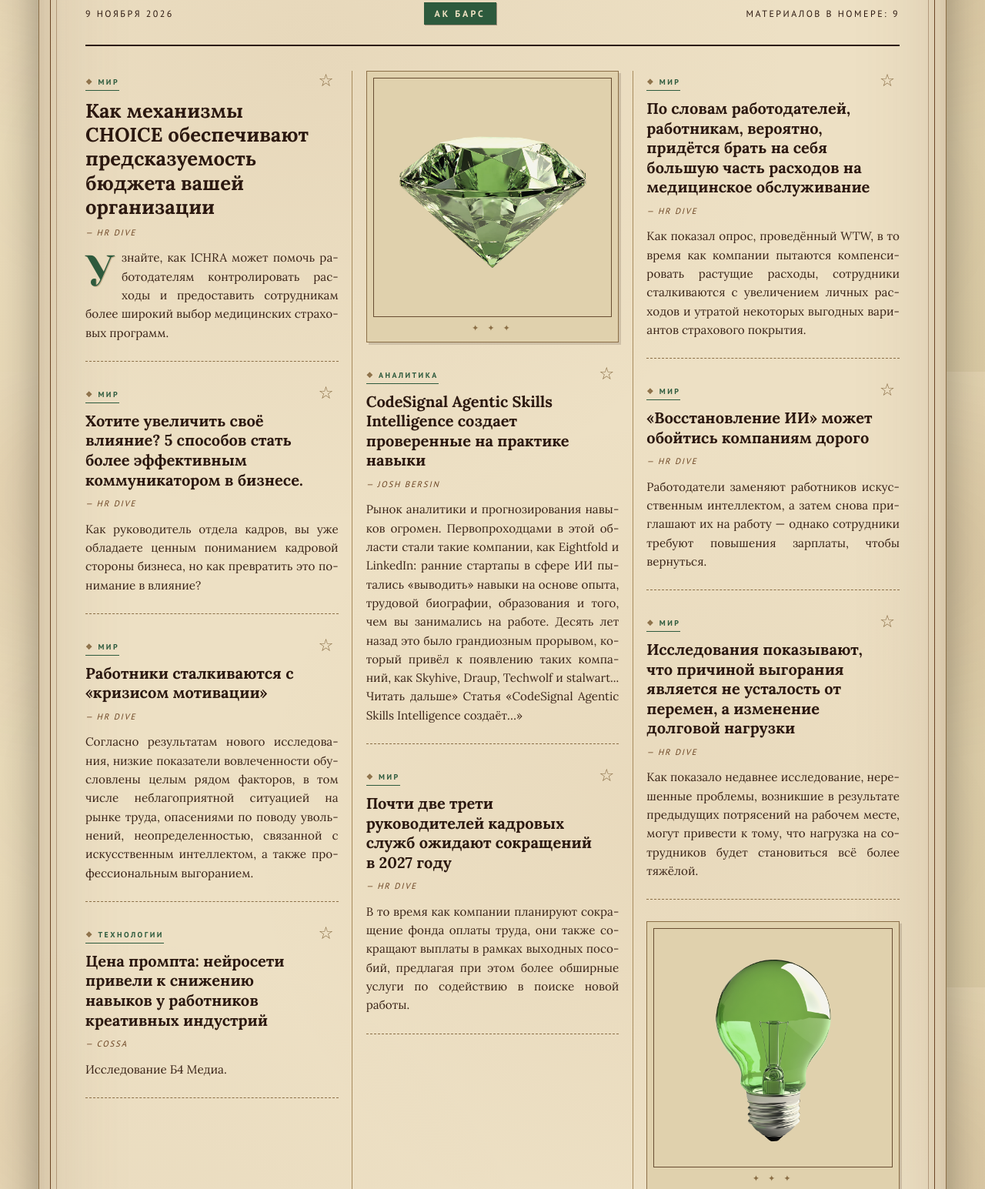
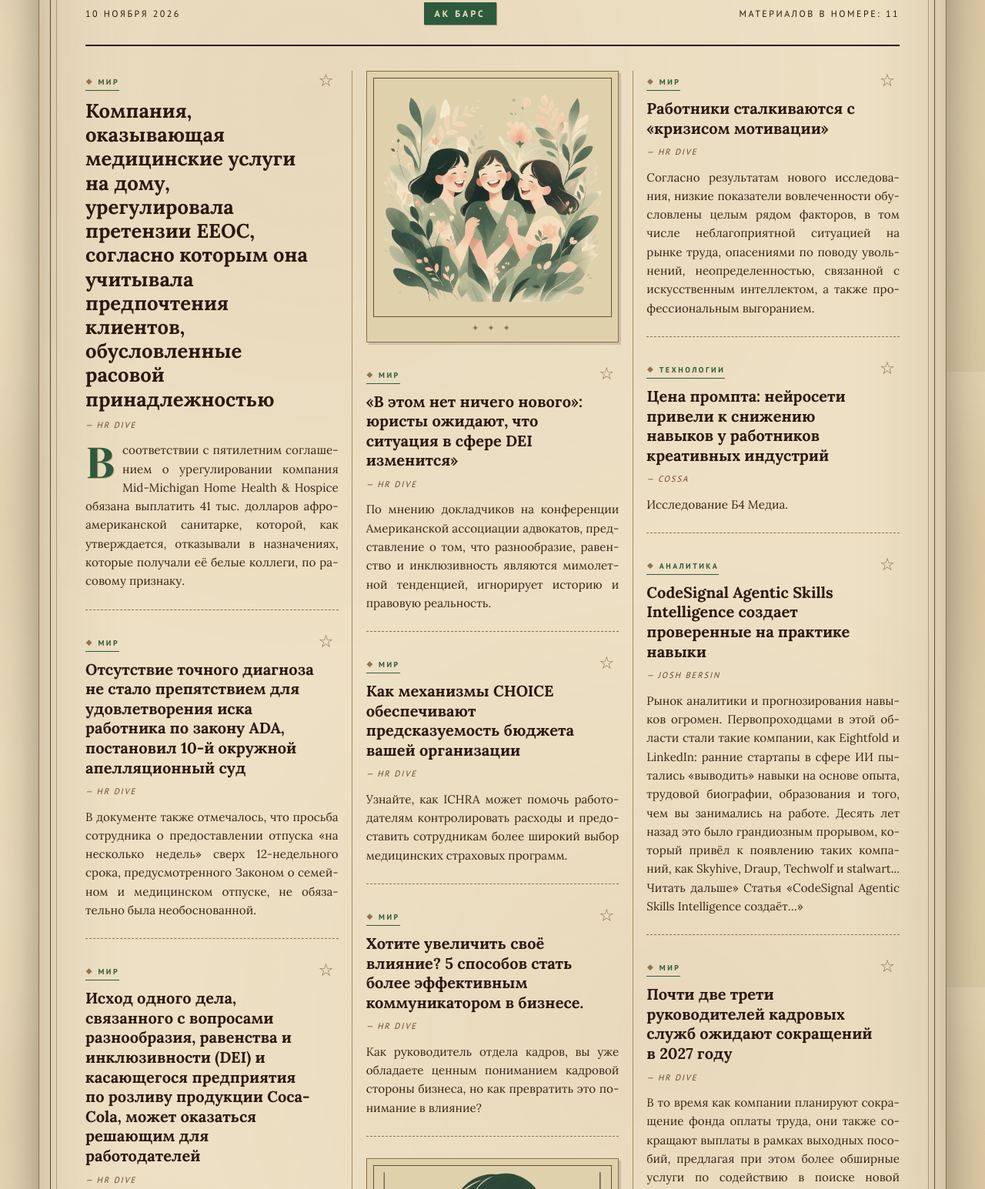
Before and after one commit to Yana170609/hr-daily, a plain HTML site: page index.html in a window 1280 px wide. Shown: the part 317-1862 px from the top of the page at 77% size. Drawn offline with Linux system fonts and the light colour scheme.

Commit message:
deploy: 9d83408612e45df5c77ed3d15ea316f94dce62f9

```diff
--- a/index.html
+++ b/index.html
@@ -211,14 +211,14 @@
             <div class="top-line">
                 <span>Корпоративное издание</span>
                 <span>Для внутреннего пользования</span>
-                <span>Выпуск №313</span>
+                <span>Выпуск №314</span>
             </div>
             <h1>Ведомость <span class="accent">для HR</span></h1>
             <div class="tagline">Новости, тренды и инновации в управлении персоналом</div>
             <div class="bottom-line">
-                <span>9 ноября 2026</span>
+                <span>10 ноября 2026</span>
                 <span class="issue">АК БАРС</span>
-                <span>Материалов в номере: 9</span>
+                <span>Материалов в номере: 11</span>
             </div>
         </header>
 
@@ -227,6 +227,82 @@
 
 
                 <article class="article lead"
+                         data-id="https://www.hrdive.com/news/mid-michigan-settles-eeoc-allegations-client-race/874137/"
+                         data-title="Компания, оказывающая медицинские услуги на дому, урегулировала претензии EEOC, согласно которым она учитывала предпочтения клиентов, обусловленные расовой принадлежностью"
+                         data-source="HR Dive"
+                         data-link="https://www.hrdive.com/news/mid-michigan-settles-eeoc-allegations-client-race/874137/">
+                    <button class="fav-btn" type="button" title="Добавить в избранное" aria-label="Добавить в избранное">☆</button>
+                    <span class="category">Мир</span>
+                    <h3><a href="https://www.hrdive.com/news/mid-michigan-settles-eeoc-allegations-client-race/874137/" target="_blank" rel="noopener">Компания, оказывающая медицинские услуги на дому, урегулировала претензии EEOC, согласно которым она учитывала предпочтения клиентов, обусловленные расовой принадлежностью</a></h3>
+                    <div class="source">HR Dive</div>
+                    <p class="summary">В соответствии с пятилетним соглашением о урегулировании компания Mid-Michigan Home Health &amp; Hospice обязана выплатить 41 тыс. долларов афроамериканской санитарке, которой, как утверждается, отказывали в назначениях, которые получали её белые коллеги, по расовому признаку.</p>
+                </article>
+
+
+
+                <article class="article "
+                         data-id="https://www.hrdive.com/news/lack-of-exact-diagnosis-didnt-defeat-employee-ada-claim/874175/"
+                         data-title="Отсутствие точного диагноза не стало препятствием для удовлетворения иска работника по закону ADA, постановил 10-й окружной апелляционный суд"
+                         data-source="HR Dive"
+                         data-link="https://www.hrdive.com/news/lack-of-exact-diagnosis-didnt-defeat-employee-ada-claim/874175/">
+                    <button class="fav-btn" type="button" title="Добавить в избранное" aria-label="Добавить в избранное">☆</button>
+                    <span class="category">Мир</span>
+                    <h3><a href="https://www.hrdive.com/news/lack-of-exact-diagnosis-didnt-defeat-employee-ada-claim/874175/" target="_blank" rel="noopener">Отсутствие точного диагноза не стало препятствием для удовлетворения иска работника по закону ADA, постановил 10-й окружной апелляционный суд</a></h3>
+                    <div class="source">HR Dive</div>
+                    <p class="summary">В документе также отмечалось, что просьба сотрудника о предоставлении отпуска «на несколько недель» сверх 12-недельного срока, предусмотренного Законом о семейном и медицинском отпуске, не обязательно была необоснованной.</p>
+                </article>
+
+
+
+                <article class="article "
+                         data-id="https://www.hrdive.com/news/coca-cola-bottler-case-outcome-employers/874166/"
+                         data-title="Исход одного дела, связанного с вопросами разнообразия, равенства и инклюзивности (DEI) и касающегося предприятия по розливу продукции Coca-Cola, может оказаться решающим для работодателей"
+                         data-source="HR Dive"
+                         data-link="https://www.hrdive.com/news/coca-cola-bottler-case-outcome-employers/874166/">
+                    <button class="fav-btn" type="button" title="Добавить в избранное" aria-label="Добавить в избранное">☆</button>
+                    <span class="category">Мир</span>
+                    <h3><a href="https://www.hrdive.com/news/coca-cola-bottler-case-outcome-employers/874166/" target="_blank" rel="noopener">Исход одного дела, связанного с вопросами разнообразия, равенства и инклюзивности (DEI) и касающегося предприятия по розливу продукции Coca-Cola, может оказаться решающим для работодателей</a></h3>
+                    <div class="source">HR Dive</div>
+                    <p class="summary">«Это дело является „очень важным с точки зрения практики работодателей“», — заявил один из адвокатов на конференции Американской ассоциации юристов по трудовому праву и праву занятости.</p>
+                </article>
+
+
+
+                <article class="article "
+                         data-id="https://www.e-xecutive.ru/community/digest/2001016-10-samyh-populyarnyh-statei-executive-ru-v-oktyabre-2026-goda?utm_campaign=00_atom_atom&utm_medium=atom&utm_source=rss"
+                         data-title="10 самых популярных статей Executive.ru в октябре 2026 года"
+                         data-source="E-xecutive"
+                         data-link="https://www.e-xecutive.ru/community/digest/2001016-10-samyh-populyarnyh-statei-executive-ru-v-oktyabre-2026-goda?utm_campaign=00_atom_atom&utm_medium=atom&utm_source=rss">
+                    <button class="fav-btn" type="button" title="Добавить в избранное" aria-label="Добавить в избранное">☆</button>
+                    <span class="category">Россия</span>
+                    <h3><a href="https://www.e-xecutive.ru/community/digest/2001016-10-samyh-populyarnyh-statei-executive-ru-v-oktyabre-2026-goda?utm_campaign=00_atom_atom&utm_medium=atom&utm_source=rss" target="_blank" rel="noopener">10 самых популярных статей Executive.ru в октябре 2026 года</a></h3>
+                    <div class="source">E-xecutive</div>
+                    <p class="summary">Эти публикации больше всего интересовали участников Сообщества менеджеров в октябре.</p>
+                </article>
+
+
+
+                <figure class="inline-image">
+                    <img src="images/magnific_3_WDvOiLxcXe-removebg-preview.png" alt="Иллюстрация" loading="lazy">
+                </figure>
+
+
+
+                <article class="article "
+                         data-id="https://www.hrdive.com/news/this-is-not-a-new-story-legal-professionals-expect-tide-to-turn-on-dei/874090/"
+                         data-title="«В этом нет ничего нового»: юристы ожидают, что ситуация в сфере DEI изменится»"
+                         data-source="HR Dive"
+                         data-link="https://www.hrdive.com/news/this-is-not-a-new-story-legal-professionals-expect-tide-to-turn-on-dei/874090/">
+                    <button class="fav-btn" type="button" title="Добавить в избранное" aria-label="Добавить в избранное">☆</button>
+                    <span class="category">Мир</span>
+                    <h3><a href="https://www.hrdive.com/news/this-is-not-a-new-story-legal-professionals-expect-tide-to-turn-on-dei/874090/" target="_blank" rel="noopener">«В этом нет ничего нового»: юристы ожидают, что ситуация в сфере DEI изменится»</a></h3>
+                    <div class="source">HR Dive</div>
+                    <p class="summary">По мнению докладчиков на конференции Американской ассоциации адвокатов, представление о том, что разнообразие, равенство и инклюзивность являются мимолетной тенденцией, игнорирует историю и правовую реальность.</p>
+                </article>
+
+
+
+                <article class="article "
                          data-id="https://www.hrdive.com/spons/how-choice-arrangements-bring-budget-predictability-to-your-organization/873632/"
                          data-title="Как механизмы CHOICE обеспечивают предсказуемость бюджета вашей организации"
                          data-source="HR Dive"
@@ -251,6 +327,12 @@
                     <div class="source">HR Dive</div>
                     <p class="summary">Как руководитель отдела кадров, вы уже обладаете ценным пониманием кадровой стороны бизнеса, но как превратить это понимание в влияние?</p>
                 </article>
+
+
+
+                <figure class="inline-image">
+                    <img src="images/magnific_Bh52ZWBoQR-removebg-preview.png" alt="Иллюстрация" loading="lazy">
+                </figure>
 
 
 
@@ -282,12 +364,6 @@
 
 
 
-                <figure class="inline-image">
-                    <img src="images/клиентоцентричность2.PNG" alt="Иллюстрация" loading="lazy">
-                </figure>
-
-
-
                 <article class="article "
                          data-id="https://joshbersin.com/2026/11/codesignal-agentic-skills-intelligence-builds-validated-skills-for-real/"
                          data-title="CodeSignal Agentic Skills Intelligence создает проверенные на практике навыки"
@@ -316,50 +392,8 @@
 
 
 
-                <article class="article "
-                         data-id="https://www.hrdive.com/news/workers-will-likely-have-to-shoulder-more-of-their-healthcare-costs/873803/"
-                         data-title="По словам работодателей, работникам, вероятно, придётся брать на себя большую часть расходов на медицинское обслуживание"
-                         data-source="HR Dive"
-                         data-link="https://www.hrdive.com/news/workers-will-likely-have-to-shoulder-more-of-their-healthcare-costs/873803/">
-                    <button class="fav-btn" type="button" title="Добавить в избранное" aria-label="Добавить в избранное">☆</button>
-                    <span class="category">Мир</span>
-                    <h3><a href="https://www.hrdive.com/news/workers-will-likely-have-to-shoulder-more-of-their-healthcare-costs/873803/" target="_blank" rel="noopener">По словам работодателей, работникам, вероятно, придётся брать на себя большую часть расходов на медицинское обслуживание</a></h3>
-                    <div class="source">HR Dive</div>
-                    <p class="summary">Как показал опрос, проведённый WTW, в то время как компании пытаются компенсировать растущие расходы, сотрудники сталкиваются с увеличением личных расходов и утратой некоторых выгодных вариантов страхового покрытия.</p>
-                </article>
-
-
-
-                <article class="article "
-                         data-id="https://www.hrdive.com/news/ai-rebounding-could-cost-companies/873462/"
-                         data-title="«Восстановление ИИ» может обойтись компаниям дорого"
-                         data-source="HR Dive"
-                         data-link="https://www.hrdive.com/news/ai-rebounding-could-cost-companies/873462/">
-                    <button class="fav-btn" type="button" title="Добавить в избранное" aria-label="Добавить в избранное">☆</button>
-                    <span class="category">Мир</span>
-                    <h3><a href="https://www.hrdive.com/news/ai-rebounding-could-cost-companies/873462/" target="_blank" rel="noopener">«Восстановление ИИ» может обойтись компаниям дорого</a></h3>
-                    <div class="source">HR Dive</div>
-                    <p class="summary">Работодатели заменяют работников искусственным интеллектом, а затем снова приглашают их на работу&nbsp;&mdash; однако сотрудники требуют повышения зарплаты, чтобы вернуться.</p>
-                </article>
-
-
-
-                <article class="article "
-                         data-id="https://www.hrdive.com/news/change-debt-not-change-fatigue-is-driving-burnout/873771/"
-                         data-title="Исследования показывают, что причиной выгорания является не усталость от перемен, а изменение долговой нагрузки"
-                         data-source="HR Dive"
-                         data-link="https://www.hrdive.com/news/change-debt-not-change-fatigue-is-driving-burnout/873771/">
-                    <button class="fav-btn" type="button" title="Добавить в избранное" aria-label="Добавить в избранное">☆</button>
-                    <span class="category">Мир</span>
-                    <h3><a href="https://www.hrdive.com/news/change-debt-not-change-fatigue-is-driving-burnout/873771/" target="_blank" rel="noopener">Исследования показывают, что причиной выгорания является не усталость от перемен, а изменение долговой нагрузки</a></h3>
-                    <div class="source">HR Dive</div>
-                    <p class="summary">Как показало недавнее исследование, нерешенные проблемы, возникшие в результате предыдущих потрясений на рабочем месте, могут привести к тому, что нагрузка на сотрудников будет становиться всё более тяжёлой.</p>
-                </article>
-
-
-
                 <figure class="inline-image">
-                    <img src="images/смелость делать новое.PNG" alt="Иллюстрация" loading="lazy">
+                    <img src="images/Ответственность за результат.PNG" alt="Иллюстрация" loading="lazy">
                 </figure>
 
 
```
